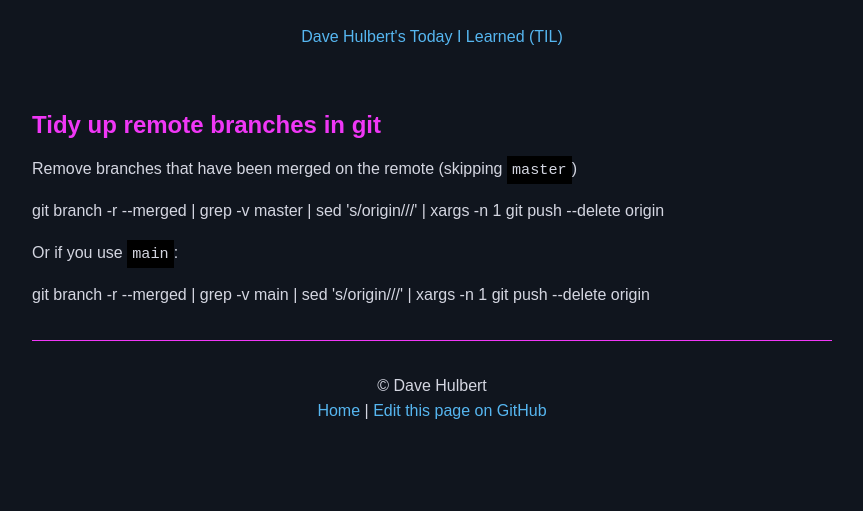
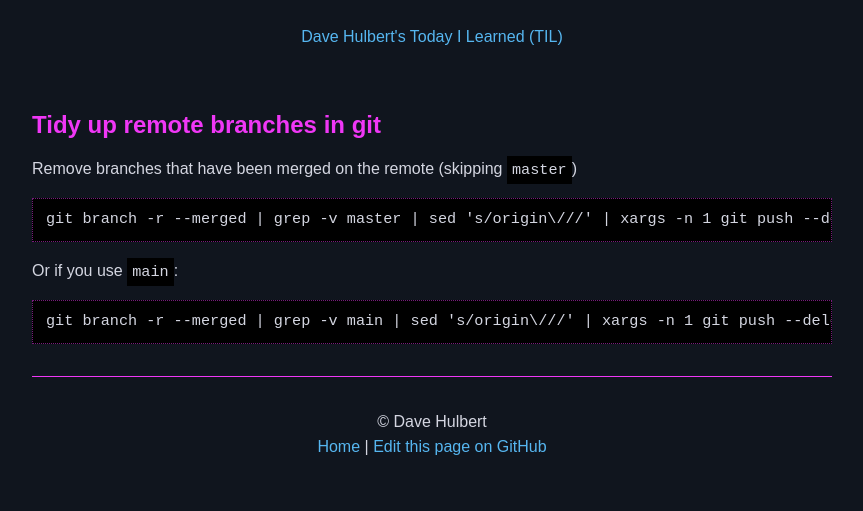
Before and after one commit to dave1010/til, an Eleventy site: page git/tidy-up-branches-in-git.md in a window 1280 px wide. Shown: the whole page, without its empty margins (208-1071 px from the left). Built offline with nearby package versions, Linux system fonts and the light colour scheme; Eleventy itself is replaced by a stand-in of ours; code samples lack their colours; files that its build step writes are made by us from their sources.

Commit message:
Update tidy-up-branches-in-git.md

````diff
--- a/git/tidy-up-branches-in-git.md
+++ b/git/tidy-up-branches-in-git.md
@@ -2,8 +2,12 @@
 
 Remove branches that have been merged on the remote (skipping `master`)
 
-    git branch -r --merged | grep -v master | sed 's/origin\///' | xargs -n 1 git push --delete origin
+```
+git branch -r --merged | grep -v master | sed 's/origin\///' | xargs -n 1 git push --delete origin
+```
 
 Or if you use `main`:
 
-    git branch -r --merged | grep -v main | sed 's/origin\///' | xargs -n 1 git push --delete origin
+```
+git branch -r --merged | grep -v main | sed 's/origin\///' | xargs -n 1 git push --delete origin
+```
````
